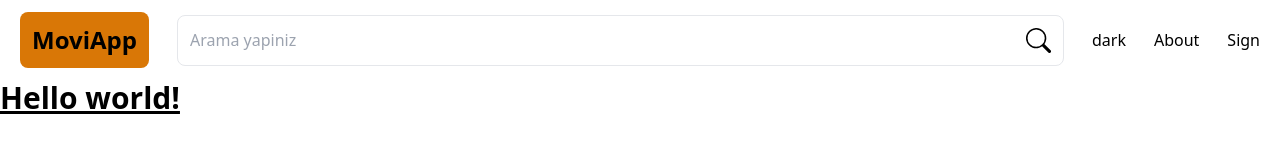
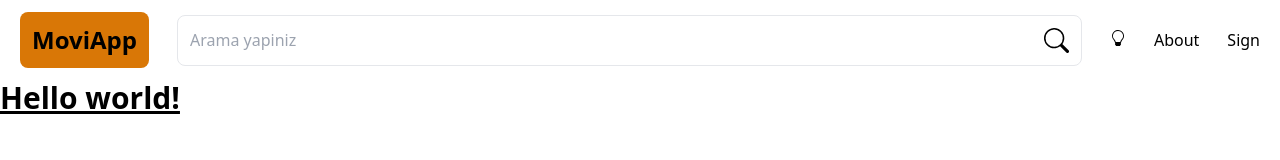
Before and after one commit to Msolmaz4/movonex13, a Next.js app: page / in a window 1280 px wide. Shown: the top 160 px of the page. Built offline with nearby package versions, Linux system fonts and the light colour scheme.

Commit message:
icon_dark

```diff
--- a/src/app/components/ThemeComp.jsx
+++ b/src/app/components/ThemeComp.jsx
@@ -2,6 +2,7 @@
 'use client'
 import {MdDarkMode} from 'react-icons/md'
 import { useTheme } from 'next-themes'
+import {BsLightbulb} from 'react-icons/bs'
 
 const ThemeComp = () => {
   const { theme, setTheme } = useTheme()
@@ -10,7 +11,7 @@ const ThemeComp = () => {
     <div>
         {/*<MdDarkMode className='cursor-pointer' size={30}/>**/}
         <button onClick={()=>setTheme(theme === 'dark' ? 'light' :'dark')}>
-          {theme === 'dark' ? 'light' :'dark'}
+          {theme === 'dark' ? (<MdDarkMode/>) :(<BsLightbulb/>)}
         </button>
 
     </div>
```
